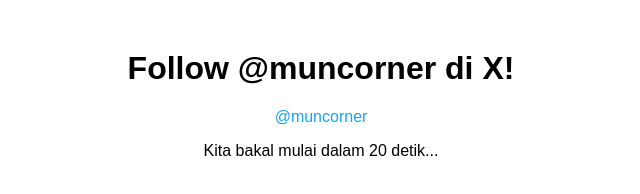
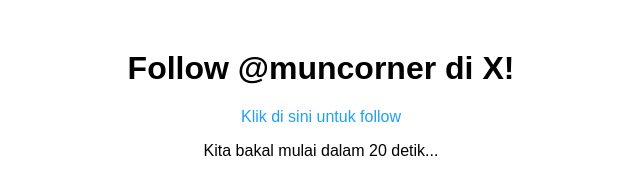
Before and after one commit to marjorieisabel/roast-cornerpeeps, a plain HTML site: page templates/follow.html in a window 1280 px wide. Shown: the full height of the page, 319-959 px from the left. Drawn offline with Linux system fonts and the light colour scheme.

Commit message:
Update follow.html

```diff
--- a/templates/follow.html
+++ b/templates/follow.html
@@ -24,7 +24,7 @@
 </head>
 <body>
     <h1>Follow @muncorner di X!</h1>
-    <p><a href="https://x.com/muncorner" target="_blank">@muncorner</a></p>
+    <p><a href="https://x.com/muncorner" target="_blank">Klik di sini untuk follow</a></p>
     <p>Kita bakal mulai dalam <span id="timer">25</span> detik...</p>
 </body>
 </html>
```
